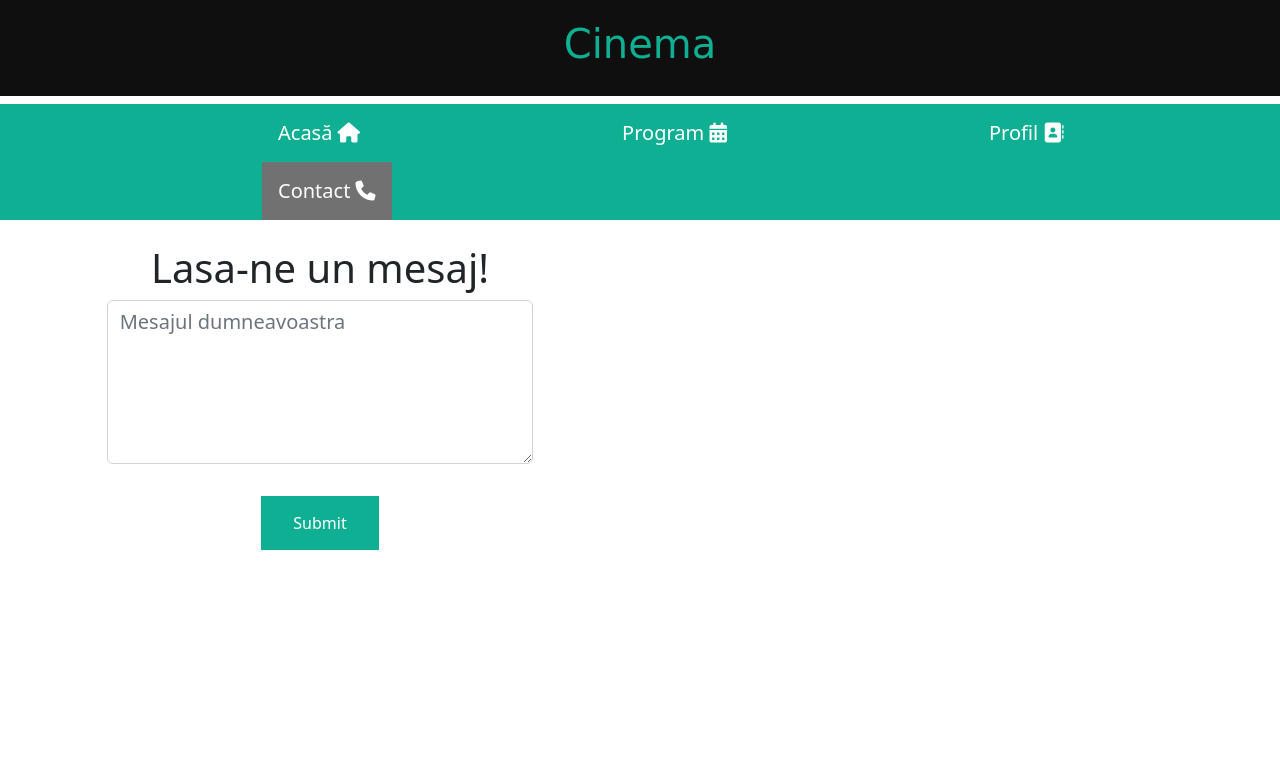
After one commit to Tudor2208/Cinema, a Django app: template cinemaproject/cinema/templates/cinema/Contact.html in a window 1280 px wide. The commit adds this page. Shown: the top 783 px of the page. Run offline with Django 3.2, Linux system fonts and the light colour scheme; the template is opened without the code that fills it, so the values that code supplies are empty; some libraries are stand-ins or nearby versions.

Commit message:
small modif

```diff
--- a/cinemaproject/cinema/templates/cinema/Admin.html
+++ b/cinemaproject/cinema/templates/cinema/Admin.html
@@ -25,7 +25,7 @@
                 <li><a href="index">Acasă <i class="fa fa-home"></i></a></li>
                 <li><a href="#program">Program <i class="fa fa-calendar"></i></a></li>
                 <li><a href="profile">Profil <i class="fa fa-address-book"></i> </a></li>
-                <li><a href="#contact">Contact <i class="fa fa-phone"></i></a></li>
+                <li><a href="contact">Contact <i class="fa fa-phone"></i></a></li>
                 <li><a href="employee" style = "color: #3333cc">Angajat </a></li>
                 <li><a class = "active" href="admin" style = "color: #cc0000">Admin </a></li>
 
--- /dev/null
+++ b/cinemaproject/cinema/templates/cinema/Contact.html
@@ -0,0 +1,66 @@
+{% load static %}
+
+<html lang="en">
+
+<head>
+    <title>Acasă</title>
+    <link rel="stylesheet" href="{% static 'cinema/style.css' %}">
+    <script src="https://kit.fontawesome.com/a076d05399.js" crossorigin="anonymous"></script>
+    <link href="https://cdn.jsdelivr.net/npm/bootstrap@5.2.2/dist/css/bootstrap.min.css" rel="stylesheet"
+        integrity="sha384-Zenh87qX5JnK2Jl0vWa8Ck2rdkQ2Bzep5IDxbcnCeuOxjzrPF/et3URy9Bv1WTRi" crossorigin="anonymous">
+</head>
+
+
+<body>
+    <div class="header">
+        <h1><a href="index" style="color: inherit; text-decoration: none;">Cinema</a></h1>
+        {% if user.is_authenticated %}
+            <span id = "hello"> Bine ai venit, {{request.user}}! <a href="logout" style="color: #ff0000; text-decoration: none;"> (logout)</a></span>
+        {% else %}
+        {% endif %}
+
+    </div>
+
+    <div class="content">
+        <div class="navbar">
+            <ul>
+                <li><a href="index">Acasă <i class="fa fa-home"></i></a></li>
+                <li><a href="#program">Program <i class="fa fa-calendar"></i></a></li>
+                <li><a href="profile">Profil <i class="fa fa-address-book"></i> </a></li>
+                <li><a class = "active" href="contact">Contact <i class="fa fa-phone"></i></a></li>
+                {% for group_for in request.user.groups.all %}
+                    {% if group_for.name == 'employee' or group_for.name == 'admin'%}
+                        <li><a href="employee" style = "color: #3333cc">Angajat </a></li>
+                    {% endif %}
+
+                    {% if group_for.name == 'admin' %}
+                        <li><a href="admin" style = "color: #cc0000">Admin </a></li>
+                    {% endif %}
+
+                {% endfor %}
+
+            </ul>
+        </div>
+   </div>
+
+   <div class="col-md-8 col-lg-6 col-xl-4 offset-xl-1">
+    <h1 id = "login-header"> Lasa-ne un mesaj! </h1>
+    <form method = "POST" action = "">
+        {% csrf_token %}
+        <div class="row">
+            <div class="col-12">
+                <textarea style = "font-size: 20" rows = "5" name="message" class="form-control mb-30" placeholder="Mesajul dumneavoastra"></textarea>
+              </div>
+        </div>
+
+        <div class="text-center text-lg-start mt-4 pt-2">
+            <input type="submit" name="getintouch" class = "button">
+        </div>
+
+    </form>
+</div>
+
+
+</body>
+
+</html>
--- a/cinemaproject/cinema/templates/cinema/Employee.html
+++ b/cinemaproject/cinema/templates/cinema/Employee.html
@@ -25,7 +25,7 @@
                 <li><a href="index">Acasă <i class="fa fa-home"></i></a></li>
                 <li><a href="#program">Program <i class="fa fa-calendar"></i></a></li>
                 <li><a href="profile">Profil <i class="fa fa-address-book"></i> </a></li>
-                <li><a href="#contact">Contact <i class="fa fa-phone"></i></a></li>
+                <li><a href="contact">Contact <i class="fa fa-phone"></i></a></li>
                 <li><a class = "active" href="employee" style = "color: #3333cc">Angajat </a></li>
                 {% for group_for in request.user.groups.all %}
                     {% if group_for.name == 'admin' %}
--- a/cinemaproject/cinema/templates/cinema/Homepage.html
+++ b/cinemaproject/cinema/templates/cinema/Homepage.html
@@ -26,7 +26,7 @@
                 <li><a class = "active" href="index">Acasă <i class="fa fa-home"></i></a></li>
                 <li><a href="#program">Program <i class="fa fa-calendar"></i></a></li>
                 <li><a href="profile">Profil <i class="fa fa-address-book"></i> </a></li>
-                <li><a href="#contact">Contact <i class="fa fa-phone"></i></a></li>
+                <li><a href="contact">Contact <i class="fa fa-phone"></i></a></li>
                 {% for group_for in request.user.groups.all %}
                     {% if group_for.name == 'employee' or group_for.name == 'admin'%}
                         <li><a href="employee" style = "color: #3333cc">Angajat </a></li>
--- a/cinemaproject/cinema/templates/cinema/Login.html
+++ b/cinemaproject/cinema/templates/cinema/Login.html
@@ -23,7 +23,7 @@
                 <li><a href="index">Acasă <i class="fa fa-home"></i></a></li>
                 <li><a href="#program">Program <i class="fa fa-calendar"></i></a></li>
                 <li><a href="profile">Profil <i class="fa fa-address-book"></i> </a></li>
-                <li><a href="#contact">Contact <i class="fa fa-phone"></i></a></li>
+                <li><a href="contact">Contact <i class="fa fa-phone"></i></a></li>
                 {% for group_for in request.user.groups.all %}
                     {% if group_for.name == 'employee' or group_for.name == 'admin'%}
                         <li><a href="employee" style = "color: #3333cc">Angajat </a></li>
--- a/cinemaproject/cinema/templates/cinema/Profile.html
+++ b/cinemaproject/cinema/templates/cinema/Profile.html
@@ -28,7 +28,7 @@
                 <li><a href="index">Acasă <i class="fa fa-home"></i></a></li>
                 <li><a href="#program">Program <i class="fa fa-calendar"></i></a></li>
                 <li><a class = "active" href="profile">Profil <i class="fa fa-address-book"></i> </a></li>
-                <li><a href="#contact">Contact <i class="fa fa-phone"></i></a></li>
+                <li><a href="contact">Contact <i class="fa fa-phone"></i></a></li>
                 {% for group_for in request.user.groups.all %}
                 {% if group_for.name == 'employee' or group_for.name == 'admin' %}
                     <li><a href="employee" style = "color: #3333cc">Angajat </a></li>
--- a/cinemaproject/cinema/templates/cinema/Register.html
+++ b/cinemaproject/cinema/templates/cinema/Register.html
@@ -22,7 +22,7 @@
                 <li><a href="index">Acasă <i class="fa fa-home"></i></a></li>
                 <li><a href="#program">Program <i class="fa fa-calendar"></i></a></li>
                 <li><a href="login">Profil <i class="fa fa-address-book"></i> </a></li>
-                <li><a href="#contact">Contact <i class="fa fa-phone"></i></a></li>
+                <li><a href="contact">Contact <i class="fa fa-phone"></i></a></li>
                 {% for group_for in request.user.groups.all %}
                     {% if group_for.name == 'employee' or group_for.name == 'admin'%}
                         <li><a href="employee" style = "color: #3333cc">Angajat </a></li>
--- a/cinemaproject/cinema/urls.py
+++ b/cinemaproject/cinema/urls.py
@@ -8,5 +8,6 @@ urlpatterns = [
     path("profile", views.profilePage, name="profile"),
     path("register", views.register, name="register"),
     path("employee", views.employeePage, name="employee"),
-    path("admin", views.adminPage, name="admin")
+    path("admin", views.adminPage, name="admin"),
+    path("contact", views.contactPage, name="contact"),
 ]
--- a/cinemaproject/cinema/views.py
+++ b/cinemaproject/cinema/views.py
@@ -100,3 +100,8 @@ def employeePage(request):
 @allowed_users(allowed_roles=['admin'])
 def adminPage(request):
     return render(request, 'cinema/Admin.html')
+
+
+@login_required(login_url = "login")
+def contactPage(request):
+    return render(request, 'cinema/Contact.html')
```
Also changed, not shown: cinemaproject/cinema/static/cinema/style.css (line endings or trailing spaces), cinemaproject/cinema/static/cinema/white background.jpg (added).
